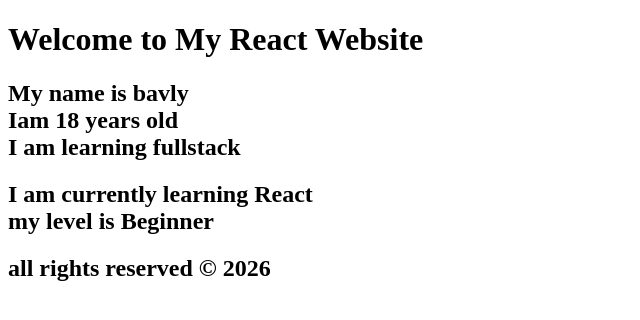
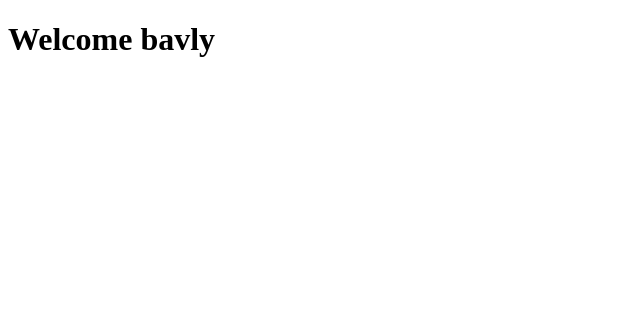
Before and after one commit to bavlywagih/react-learning-tasks, a Next.js app: page / in a window 1280 px wide. Shown: the top 320 px of the page, without its empty margins (0-640 px from the left). Built offline with nearby package versions, Linux system fonts and the light colour scheme.

Commit message:
Task 5 - Conditional Components

```diff
--- a/app/page.tsx
+++ b/app/page.tsx
@@ -1,19 +1,17 @@
 import Image from "next/image";
-import Header from "@/components/Header"
-import Profile from "@/components/Profile"
-import Content from "@/components/Content";
-import Footer from "@/components/footer";
+import Welcome from "@/components/Welcome" ;
+import Login from "@/components/Login" ;
 
 
 
 
 function Home() {
+
+  const Islogin = true ;
+
   return (
     <>
-    <Header title="My React Website" />
-    <Profile name="bavly" age={18} job="fullstack" />
-    <Content course="React" level="Beginner" />
-    <Footer year={2026} />
+      {Islogin ? <Welcome /> : <Login />}
     </>
 
   );
--- a/components/Content.tsx
+++ /dev/null
@@ -1,17 +0,0 @@
-type ContentParams = {
-    course : string ;
-    level  : string ;
-}
-
-
-function Content(props:ContentParams) {
-    return (
-        <h2>
-            I am currently learning {props.course} <br />
-            my level is {props.level}
-
-        </h2>
-    )
-}
-
-export default Content ;
--- a/components/Header.tsx
+++ /dev/null
@@ -1,12 +0,0 @@
-
-type HeaderParams = {
-    title : string;
-}
-
-function Header (props:HeaderParams) {
-    return (
-    <h1>Welcome to {props.title}</h1>
-    )
-}
-
-export default Header ;
--- /dev/null
+++ b/components/Login.tsx
@@ -0,0 +1,8 @@
+function Login(){
+    return (
+        <h2>
+            please login
+        </h2>
+    )
+}
+export default Login ;
--- a/components/Profile.tsx
+++ /dev/null
@@ -1,20 +0,0 @@
-type ProfileParams = {
-    name : string ;
-    age  : number ;
-    job  : string ;
-}
-
-function Profile (props:ProfileParams) {
-    return (
-        <>
-        <h2>
-            My name is {props.name}  <br />
-            Iam {props.age}  years old  <br />
-            I am learning {props.job}
-        </h2>
-        </>
-    )
-}
-
-
-export default Profile;
--- /dev/null
+++ b/components/Welcome.tsx
@@ -0,0 +1,11 @@
+
+
+
+function Welcome() {
+    return (
+        <h1>Welcome bavly</h1>
+    )
+
+}
+
+export default Welcome;
--- a/components/footer.tsx
+++ /dev/null
@@ -1,13 +0,0 @@
-type FooterParams = {
-    year : number ;
-}
-
-function Footer(props : FooterParams){
-    return (
-        <h2>
-            all rights reserved © {props.year}
-        </h2>
-    )
-}
-
-export default Footer;
```
Also changed, not shown: 1 other file (tests, documents, lock files or other folders).
